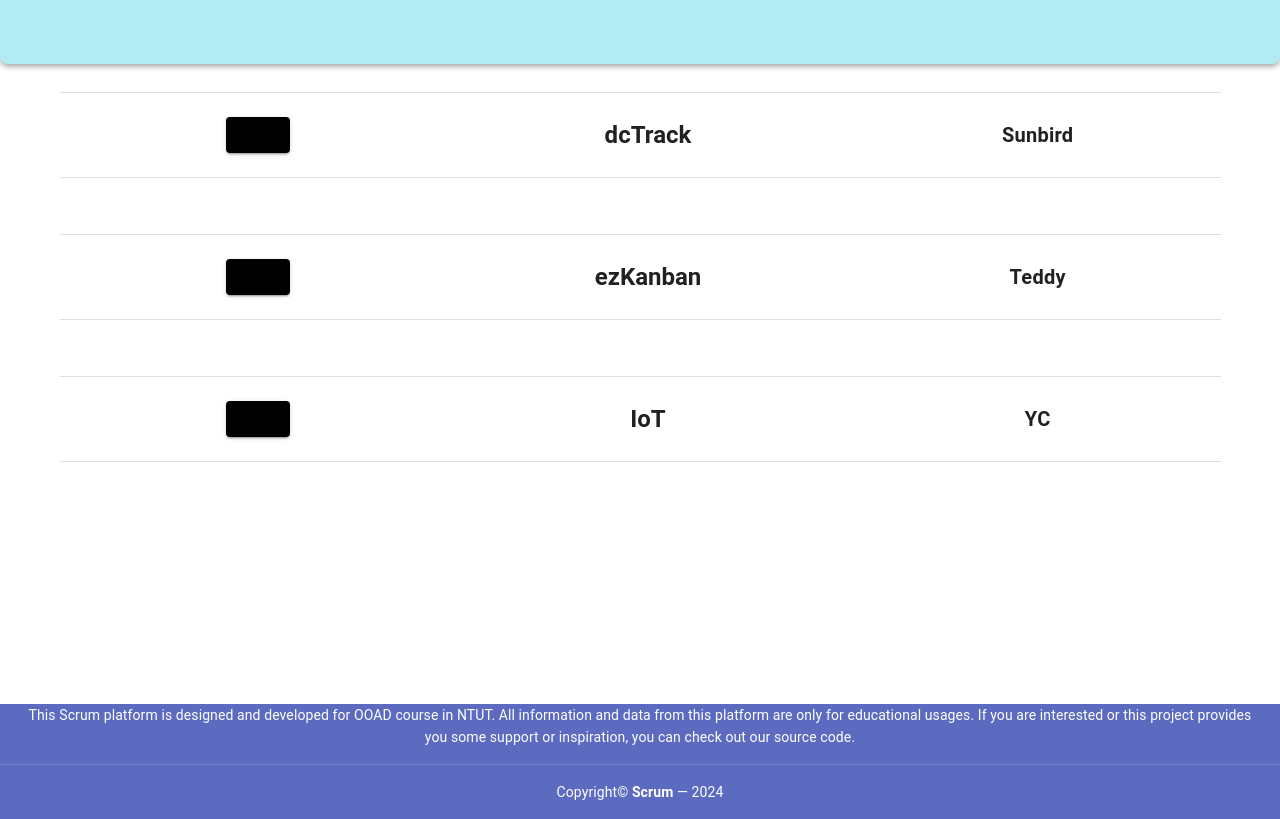
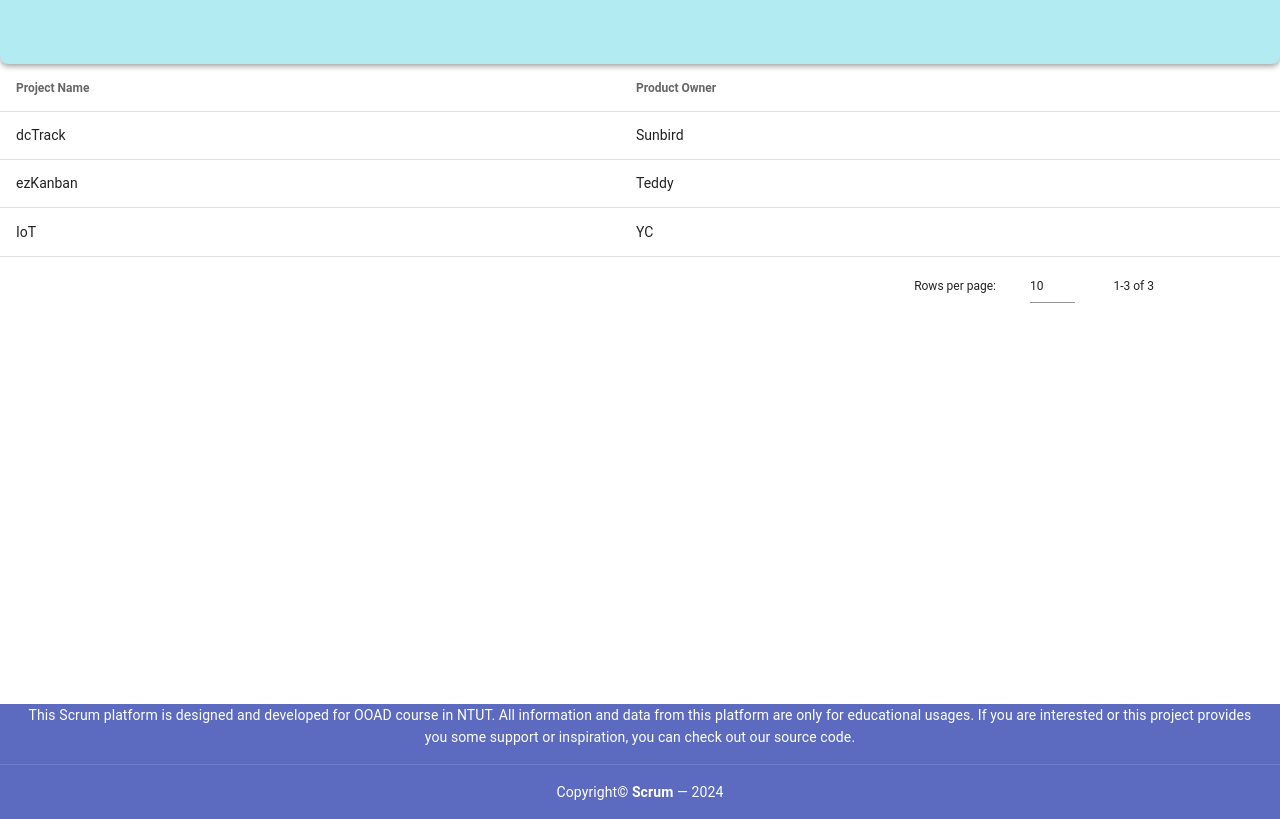
Before and after one commit to xiao0818/OOAD_Frontend, a Vue app: page /projectList in a window 1280 px wide. Built offline with nearby package versions, Linux system fonts and the light colour scheme; the HTML template or start-up script is replaced by a standard one; what vue-apexcharts would draw is missing.

Commit message:
[Fixed Bug]Replaced ProjectList composed with ProjectRow by v-data-table

```diff
--- a/src/components/ProjectRow.vue
+++ /dev/null
@@ -1,37 +0,0 @@
-<template>
-  <v-container>
-    <v-divider class="my-4"></v-divider>
-
-  <v-row justify="space-between" align="center" class="pl-4">
-    <v-col class="text-center">
-      <v-btn class="ma-2" color="black" @click="openProject()">
-        <v-icon icon="mdi-eye" size="large"></v-icon>
-      </v-btn>
-    </v-col>
-    <v-col class="text-center">
-      <h2>{{ item.name }}</h2>
-    </v-col>
-    <v-col class="text-center">
-      <h5 class="text-h6 font-weight-bold">{{ item.po }}</h5>
-    </v-col>
-  </v-row>
-
-  <v-divider class="my-4"></v-divider>
-</v-container>
-</template>
-
-<script>
-  export default {
-    name: "ProjectRow",
-    props: ["item"],
-    methods: {
-      openProject() {
-        console.log(this.item.id);
-        this.$router.push({ name: "Project", params: {} });
-      }
-    }
-  }
-</script>
-
-<style>
-</style>
--- a/src/router/index.js
+++ b/src/router/index.js
@@ -21,7 +21,7 @@ const routes = [
     }
   },
   {
-    path: '/project',
+    path: '/project/:id',
     name: 'Project',
     component: () => import('../views/ProjectPage.vue'),
     meta: {
--- a/src/views/ProjectListPage.vue
+++ b/src/views/ProjectListPage.vue
@@ -1,19 +1,19 @@
 <template>
-  <div>
-    <ProjectRow v-for="item in projects" :key="item.id" :item="item" />
-  </div>
+  <v-data-table :headers="headers" :items="projects" @click:row="openProject" />
 </template>
 
 <script>
-import ProjectRow from "../components/ProjectRow";
 
   export default {
     name: "ProjectPage",
     components: {
-      ProjectRow
     },
     data() {
       return {
+        headers: [
+          { text: "Project Name", value: "name" },
+          { text: "Product Owner", value: "po" },
+        ],
         projects: [
           {
             name: 'dcTrack',
@@ -33,6 +33,12 @@ import ProjectRow from "../components/ProjectRow";
         ],
       }
     },
+    methods: {
+      openProject(value) {
+        console.log(value.id)
+        this.$router.push({ name: "Project", params: {id: value.id} });
+      }
+    }
   }
 </script>
 
```
